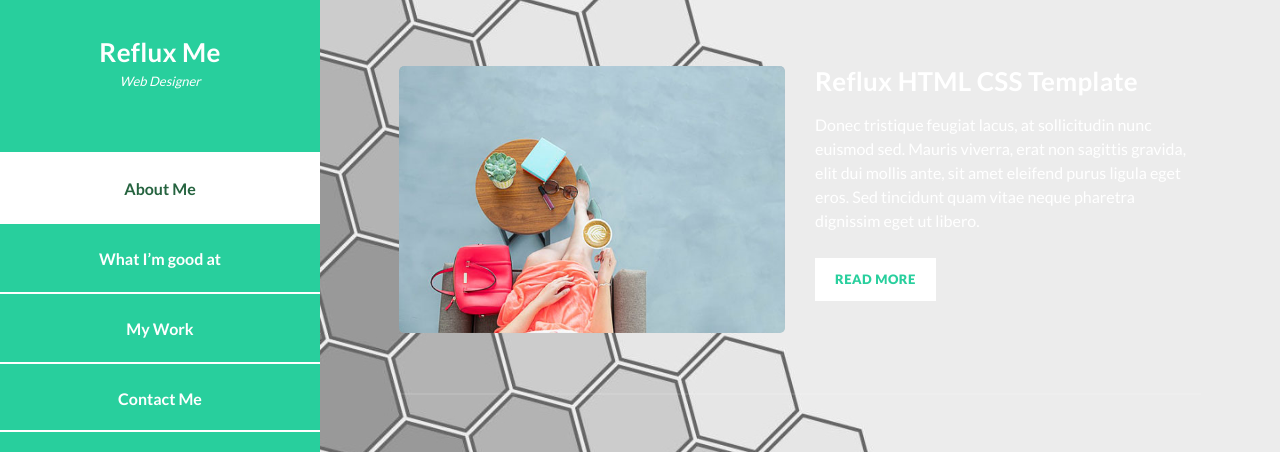
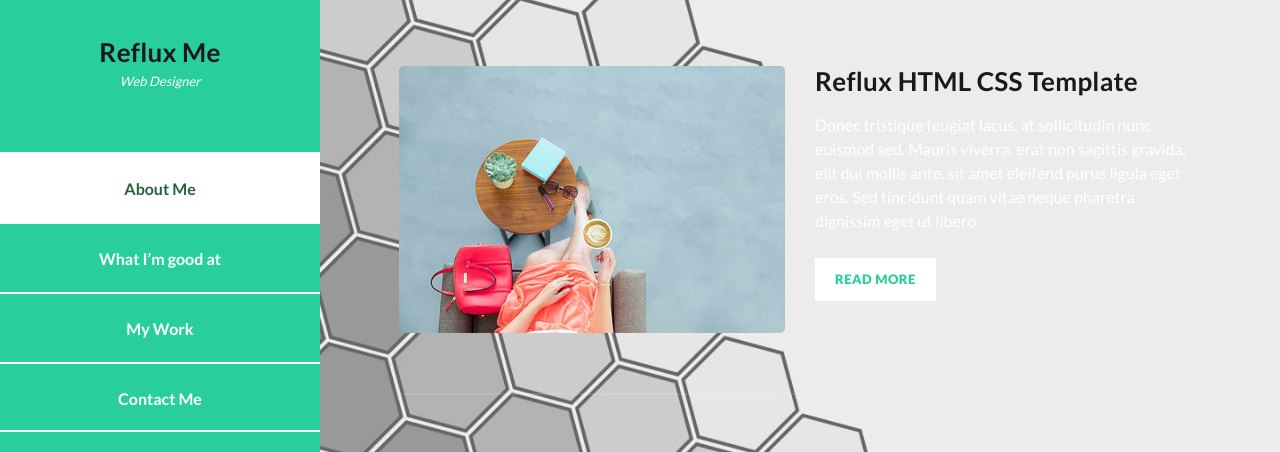
Before and after one commit to DavidMOBrien/DavidMOBrien.github.io, a plain HTML site: page index.html in a window 1280 px wide. Shown: the part 203-655 px from the top of the page. Drawn offline with Linux system fonts and the light colour scheme.

Commit message:
darker color

```diff
--- a/assets/css/templatemo-style.css
+++ b/assets/css/templatemo-style.css
@@ -48,7 +48,7 @@ p {
 h4 {
     font-size: 26px;
     font-weight: 700;
-    color: #fff;
+    color: rgb(26, 24, 24);
     letter-spacing: 0.25px;
 }
 
```
